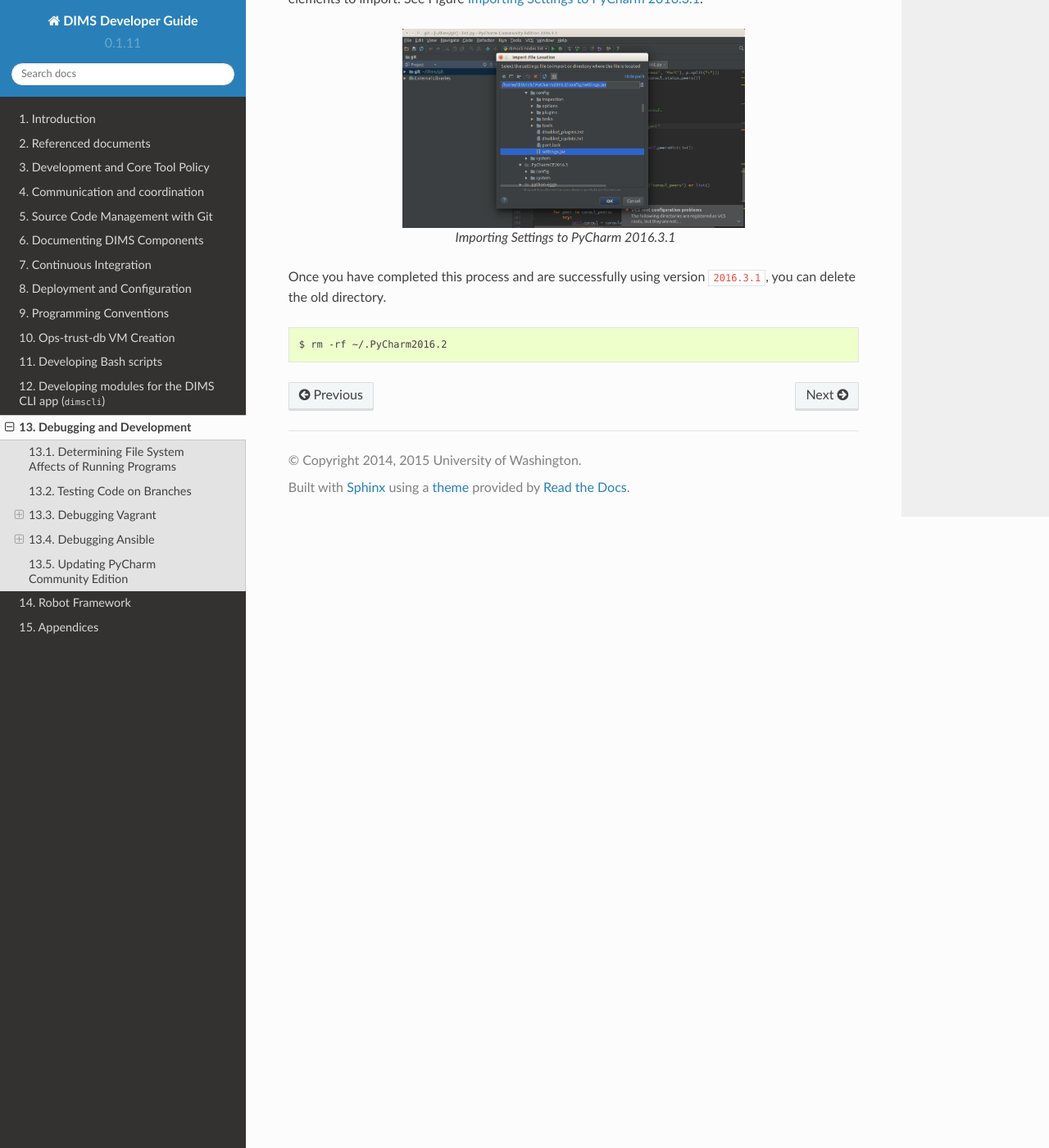
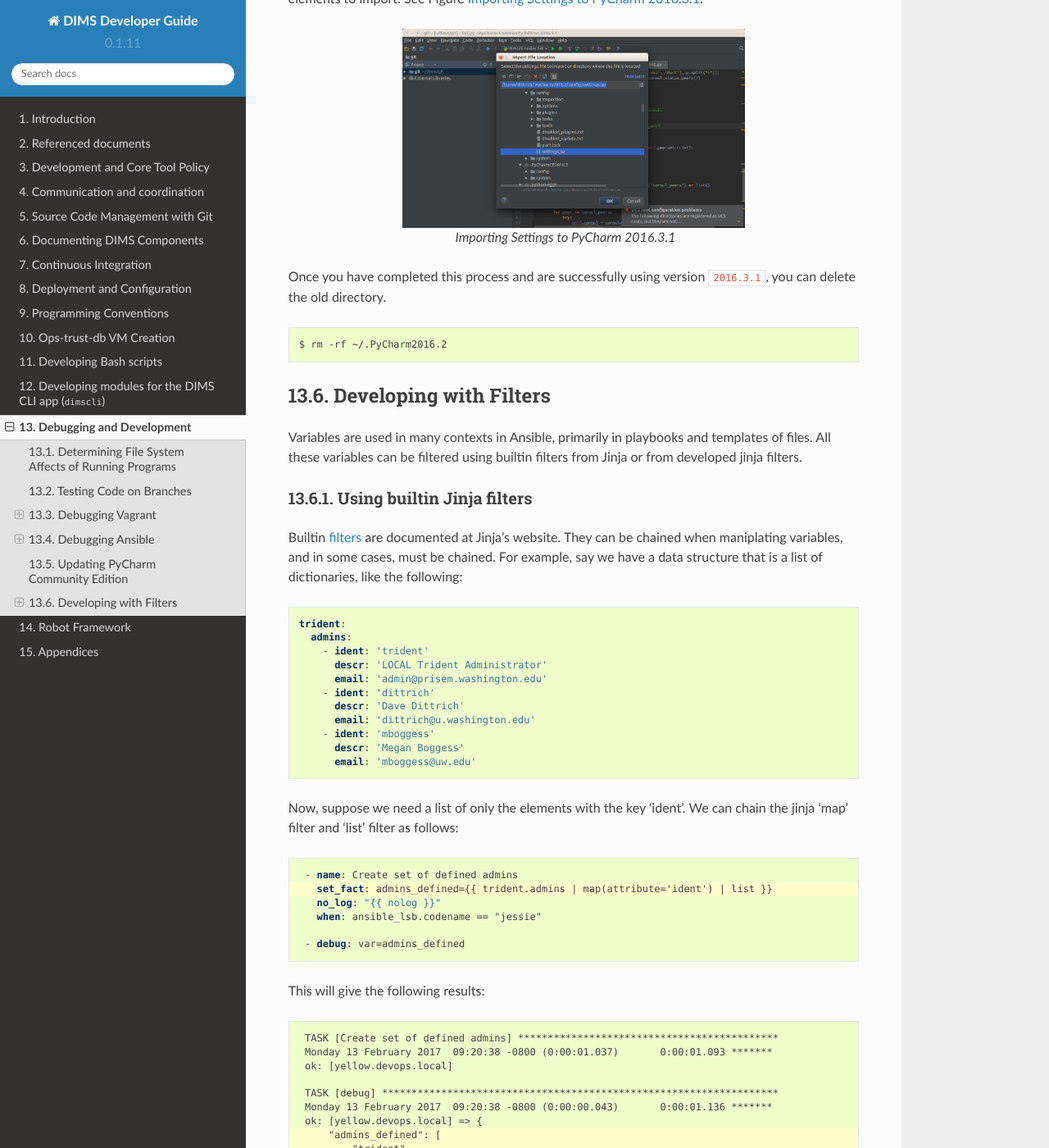
Before and after one commit to uw-dims/dims-devguide, a Sphinx documentation site: the page built from docs/source/debugging.rst, in a window 1280 px wide and 1400 px high, scrolled down 12990 px. Shown: the whole window at 82% size. Built offline with Sphinx 7.4.7 and the Read the Docs theme 2.0.0, drawn with Linux system fonts in a browser that asks for light colours; pages that are not in the unit, such as notebooks, are missing from menus; some of the changed text lies outside the part shown.

Commit message:
Some jinja filter documentation.

```diff
--- a/docs/source/debugging.rst
+++ b/docs/source/debugging.rst
@@ -739,6 +739,7 @@
 
 ..
 
+
 Debugging Ansible at runtime
 ^^^^^^^^^^^^^^^^^^^^^^^^^^^^
 
@@ -747,6 +748,8 @@
    Not done yet...
 
 ..
+
+
 
 .. _updatingpycharm:
 
@@ -817,3 +820,87 @@
    $ rm -rf ~/.PyCharm2016.2
 
 ..
+
+
+.. _jinjafilters:
+
+Developing with Filters
+-----------------------
+
+Variables are used in many contexts in Ansible, primarily in playbooks and
+templates of files. All these variables can be filtered using builtin filters
+from Jinja or from developed jinja filters.
+
+Using builtin Jinja filters
+^^^^^^^^^^^^^^^^^^^^^^^^^^^
+
+Builtin `filters`_ are documented at Jinja's website. They can be chained when
+maniplating variables, and in some cases, must be chained. For example, say we
+have a data structure that is a list of dictionaries, like the following:
+
+.. code-block:: yaml
+
+    trident:
+      admins:
+        - ident: 'trident'
+          descr: 'LOCAL Trident Administrator'
+          email: 'admin@prisem.washington.edu'
+        - ident: 'dittrich'
+          descr: 'Dave Dittrich'
+          email: 'dittrich@u.washington.edu'
+        - ident: 'mboggess'
+          descr: 'Megan Boggess'
+          email: 'mboggess@uw.edu'
+
+..
+
+Now, suppose we need a list of only the elements with the key 'ident'. We can
+chain the jinja 'map' filter and 'list' filter as follows:
+
+.. code-block:: yaml
+   :emphasize-lines: 2
+
+    - name: Create set of defined admins
+      set_fact: admins_defined={{ trident.admins | map(attribute='ident') | list }}
+      no_log: "{{ nolog }}"
+      when: ansible_lsb.codename == "jessie"
+
+    - debug: var=admins_defined
+
+..
+
+This will give the following results:
+
+.. code-block:: none
+   :emphasize-lines: 8-12
+
+    TASK [Create set of defined admins] ********************************************
+    Monday 13 February 2017  09:20:38 -0800 (0:00:01.037)       0:00:01.093 *******
+    ok: [yellow.devops.local]
+
+    TASK [debug] *******************************************************************
+    Monday 13 February 2017  09:20:38 -0800 (0:00:00.043)       0:00:01.136 *******
+    ok: [yellow.devops.local] => {
+        "admins_defined": [
+            "trident",
+            "dittrich",
+            "mboggess"
+        ]
+    }
+
+    PLAY RECAP *********************************************************************
+    yellow.devops.local        : ok=3    changed=0    unreachable=0    failed=0
+
+..
+
+
+Developing Jinja filters
+^^^^^^^^^^^^^^^^^^^^^^^^
+
+.. todo::
+
+   Not done yet...
+
+..
+
+.. _filters: http://jinja.pocoo.org/docs/2.9/templates/#list-of-builtin-filters
```
